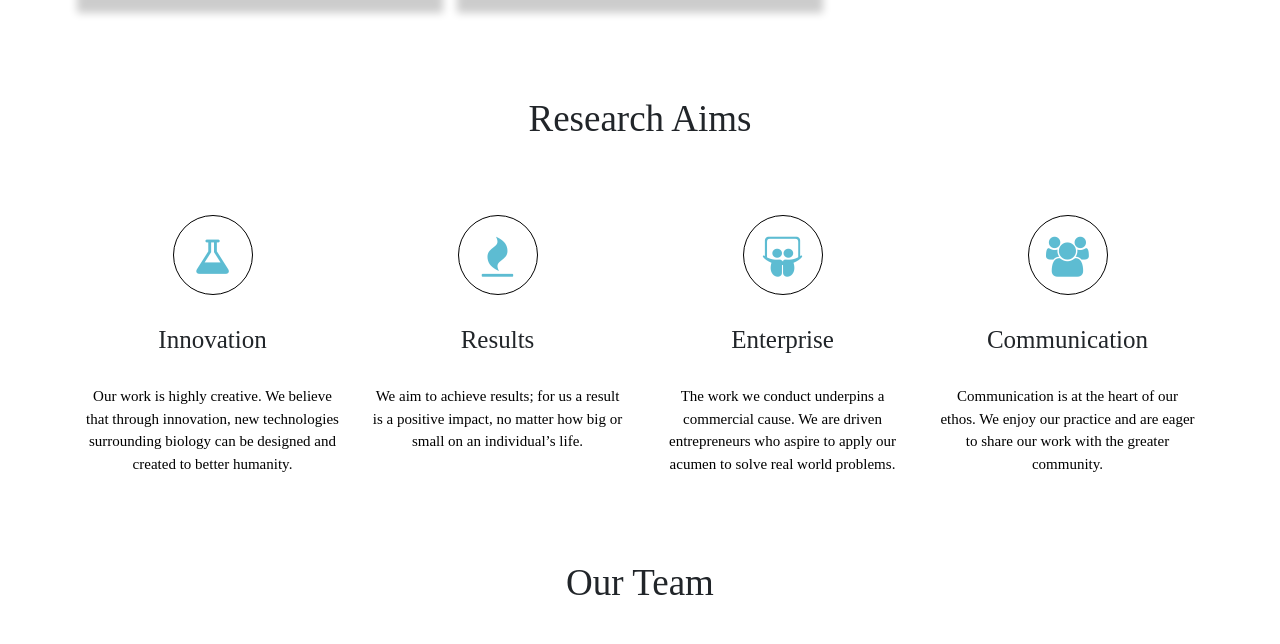
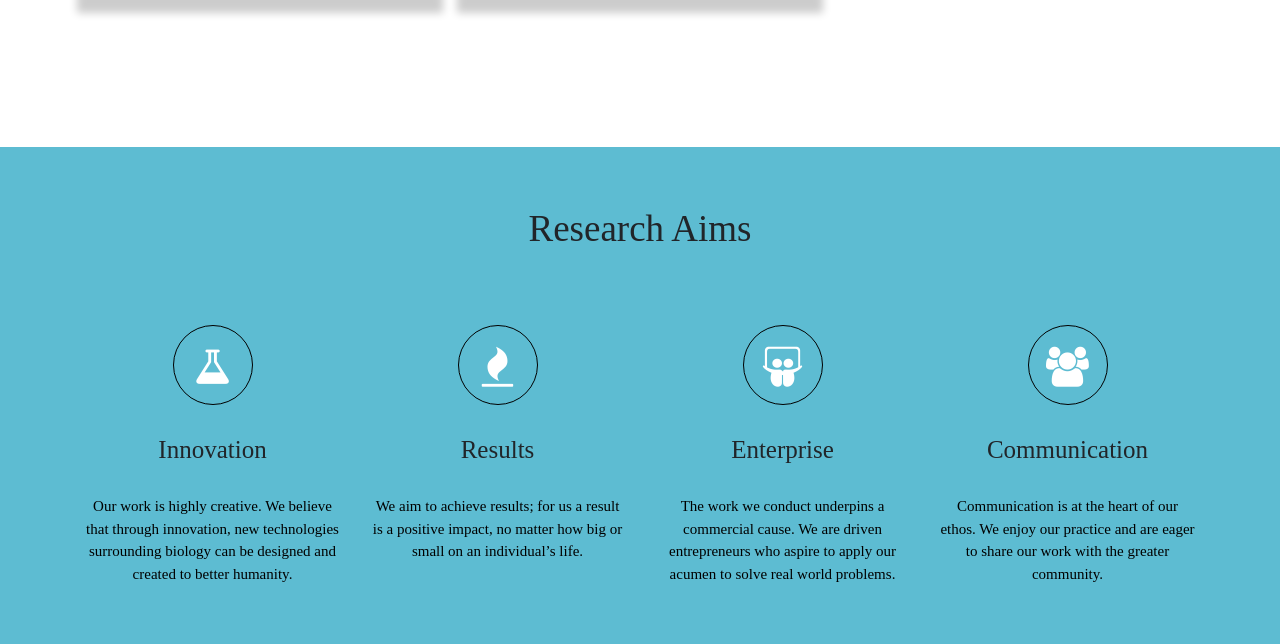
Before and after one commit to Rlperalta/MicroShield, a plain HTML site: page index.html in a window 1280 px wide. Shown: the part 1157-1801 px from the top of the page. Drawn offline with nearby package versions, Linux system fonts and the light colour scheme.

Commit message:
Update style.css

```diff
--- a/style.css
+++ b/style.css
@@ -150,6 +150,7 @@ margin-top: 50px;
   text-align: center;
   position: relative;
   margin-top: 80px;
+  padding-bottom: 70px;
 }
 #Research .row{
   margin-top: 30px;
@@ -207,8 +208,6 @@ blockquote{
 
 
 
-
-
 /*---- Research Aims-----------------------------------------------------------------------*/
 
 #researchaims
@@ -219,7 +218,9 @@ blockquote{
   background-attachment: fixed;
   padding-top: 30px;
   position:relative;
-  top: -120px;
+  top: -100px;
+  background-color: #5dbcd2;
+  padding-bottom: 60px;
 }
 
 #researchaims h1
@@ -229,8 +230,8 @@ blockquote{
   padding-bottom: 8px;
   padding-top: 30px;
   font-size: 37px;
-  margin-top: -20px;
   height: 20px;
+
 }
 
 /*--
@@ -248,20 +249,20 @@ blockquote{
 }
                   /*---ICONS-REserahch aims---->*/
 
-.icon1{    text-align: center; color: #5dbcd2; font-size: 40px; margin: 30px auto; padding: 12px;
+.icon1{    text-align: center; color: #ffffff; font-size: 40px; margin: 30px auto; padding: 12px;
        height: 80px; width: 80px; border: 1px solid black; border-radius: 50%;
        transition-duration: 1900ms; transition-property: all;
     }
-    .icon2{    text-align: center; color: #5dbcd2; font-size: 40px; margin: 30px auto; padding: 12px;
+    .icon2{    text-align: center; color: #ffffff; font-size: 40px; margin: 30px auto; padding: 12px;
            height: 80px; width: 80px; border: 1px solid black; border-radius: 50%;
            transition-duration: 1900ms; transition-property: all;
         }
-.icon3{   text-align: center; color:#5dbcd2; font-size: 40px; margin: 30px auto; padding: 12px;
+.icon3{   text-align: center; color:#ffffff; font-size: 40px; margin: 30px auto; padding: 12px;
           height: 80px; width: 80px; border: 1px solid black; border-radius: 50%;
           transition-duration: 1900ms; transition-property: all;
             }
 
-  .icon4{  text-align: center; color: #5dbcd2; font-size: 40px; margin: 30px auto; padding: 12px;
+  .icon4{  text-align: center; color: #ffffff; font-size: 40px; margin: 30px auto; padding: 12px;
         height: 80px; width: 80px; border: 1px solid black; border-radius: 50%;
         transition-duration: 1900ms; transition-property: all;
                         }
@@ -290,7 +291,7 @@ blockquote{
 
 }
 .researchaims .col-md-3:hover{
-  background: #F5F6FA;
+  background: #f0f0f0;
   cursor: pointer;
   transition: 0.6s;
 
```
